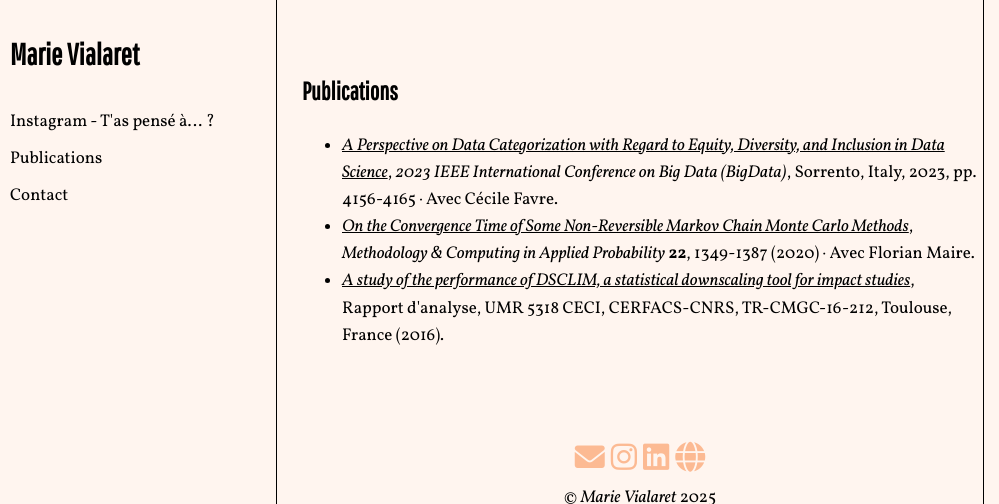
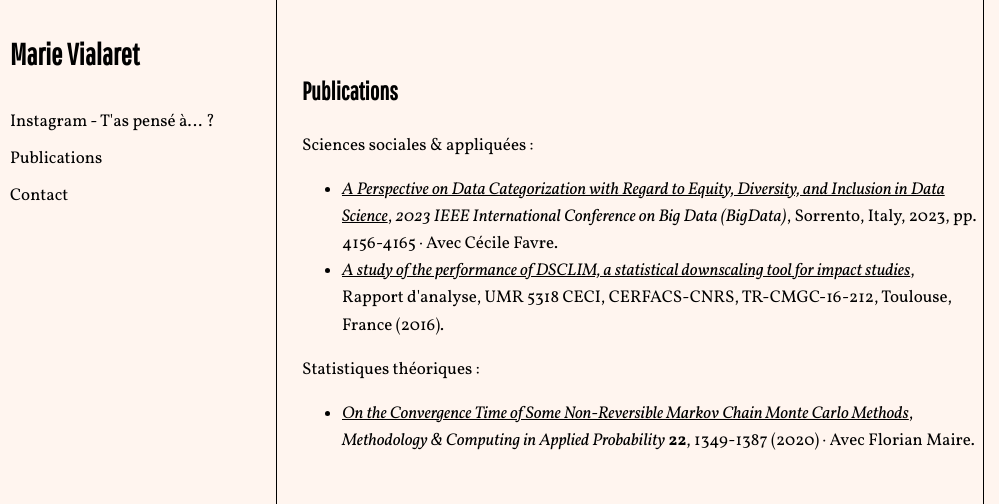
Before and after one commit to marievlrt/marievialaret-static-website, a plain HTML site: page publications.html in a window 1280 px wide. Shown: the top 504 px of the page, 0-999 px from the left. Drawn offline with Linux system fonts and the light colour scheme.

Commit message:
Modified font on index top and created sections in publications.

```diff
--- a/publications.html
+++ b/publications.html
@@ -53,10 +53,14 @@
         <div class="content-column">
             <!-- <h2>Main Content</h2> -->
             <h2>Publications</h2>
+            <p>Sciences sociales & appliquées :</p>
             <ul>
                 <li><a href="https://ieeexplore.ieee.org/document/10386322" target="_blank"><i>A Perspective on Data Categorization with Regard to Equity, Diversity, and Inclusion in Data Science</i></a>, <i>2023 IEEE International Conference on Big Data (BigData)</i>, Sorrento, Italy, 2023, pp. 4156-4165 · Avec Cécile Favre.</li>
+                <li><a href="https://cerfacs.fr/wp-content/uploads/2017/01/GLOBC-TR-VIALARET-072016.pdf" target="_blank"><i>A study of the performance of DSCLIM, a statistical downscaling tool for impact studies</i></a>, Rapport d'analyse, UMR 5318 CECI, CERFACS-CNRS, TR-CMGC-16-212, Toulouse, France (2016).</li>
+            </ul>
+            <p>Statistiques théoriques :</p>
+            <ul>
                 <li><a href="https://link.springer.com/article/10.1007/s11009-019-09766-w" target="_blank"><i>On the Convergence Time of Some Non-Reversible Markov Chain Monte Carlo Methods</i></a>, <i>Methodology & Computing in Applied Probability</i> <b>22</b>, 1349-1387 (2020) · Avec Florian Maire.</li>
-                <li><a href="https://cerfacs.fr/wp-content/uploads/2017/01/GLOBC-TR-VIALARET-072016.pdf" target="_blank"><i>A study of the performance of DSCLIM, a statistical downscaling tool for impact studies</i></a>, Rapport d'analyse, UMR 5318 CECI, CERFACS-CNRS, TR-CMGC-16-212, Toulouse, France (2016).</li>
             </ul>
         </div>
 
```
Also changed, not shown: index.html (+1 -1 lines).
